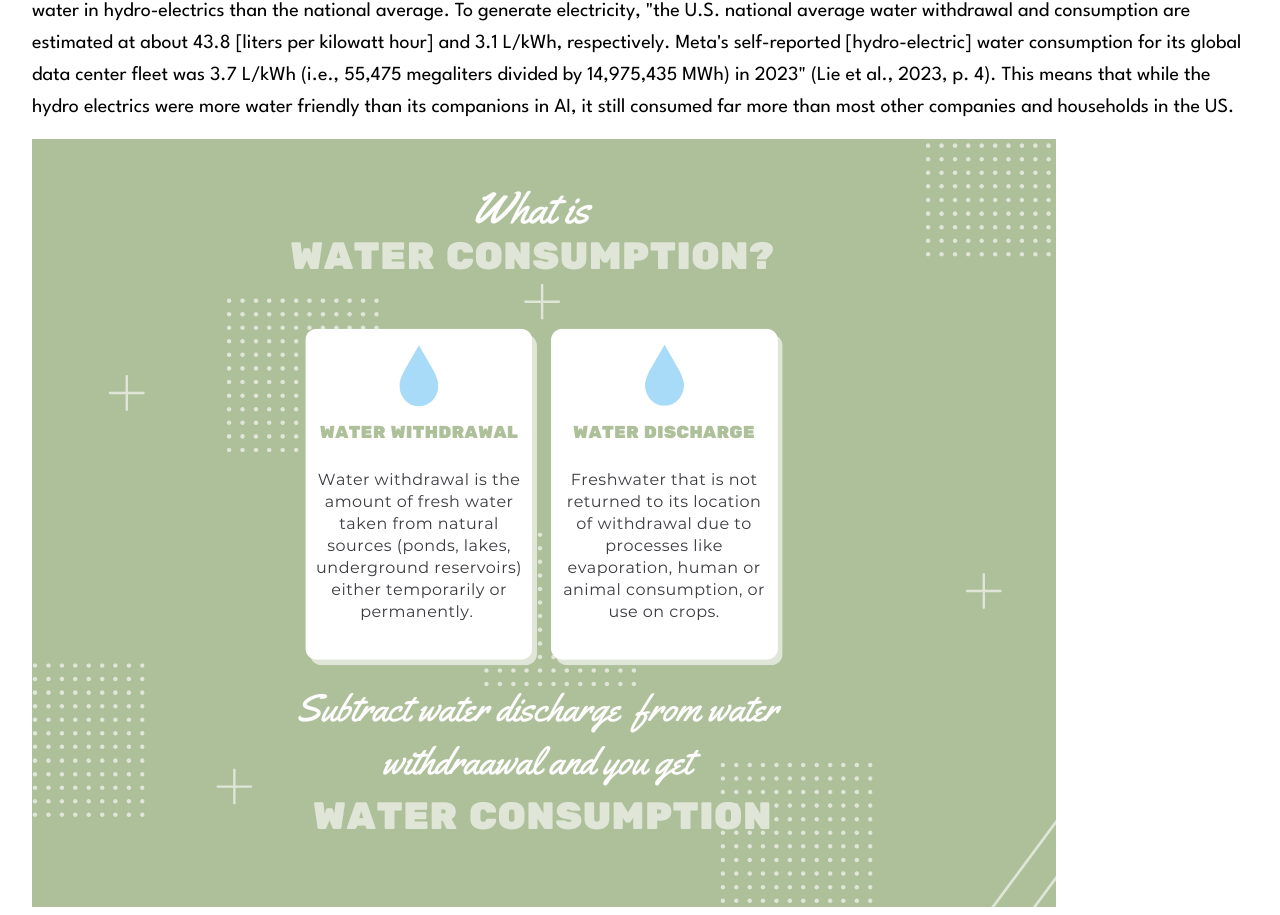
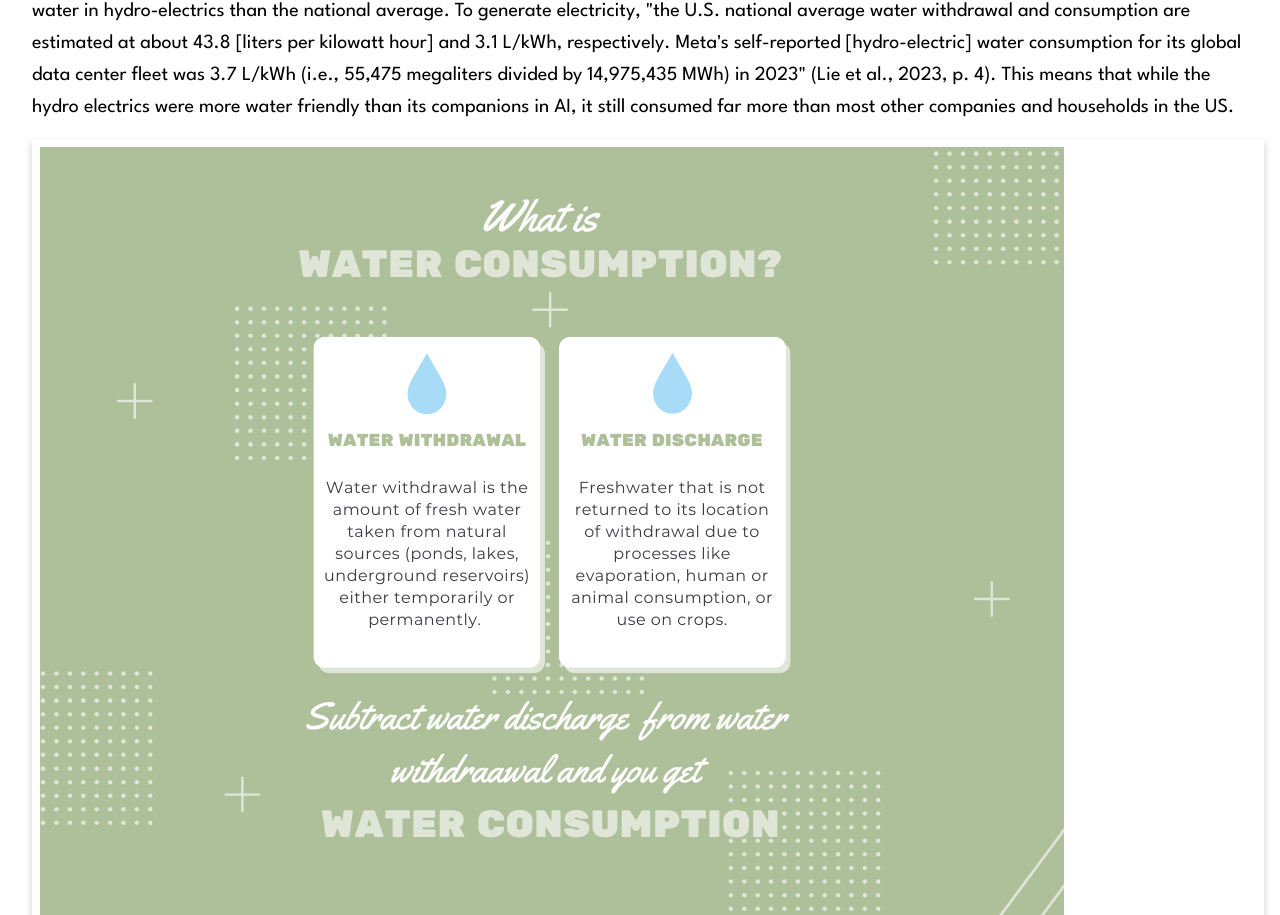
Before and after one commit to iui-hh-2025/group4, a plain HTML site: page pages/energy.html in a window 1280 px wide. Shown: the part 3879-4794 px from the top of the page. Drawn offline with Linux system fonts and the light colour scheme.

Commit message:
css style for new infographic

```diff
--- a/style.css
+++ b/style.css
@@ -2,7 +2,7 @@
 @import url('https://fonts.googleapis.com/css2?family=League+Spartan:wght@400;500;600;700;800&display=swap');
 
 :root {
-  --primary: #AEC09A;
+  --primary: #aec09a;
   --primary-light: #DFE5D7;
   --primary-dark: #435D36;
   --secondary: #217172;
@@ -319,6 +319,14 @@ section {
   margin-bottom: 1em;
 }
 
+.water-infographic-image {
+  border: 8px solid white;
+  box-shadow: 0 4px 8px 0 #00000033;
+  width: 100%;
+  margin-right: 1.5em;
+  margin-bottom: 1em;
+}
+
 .cooling-image {
   float: left;
   border: 8px solid white;
```
